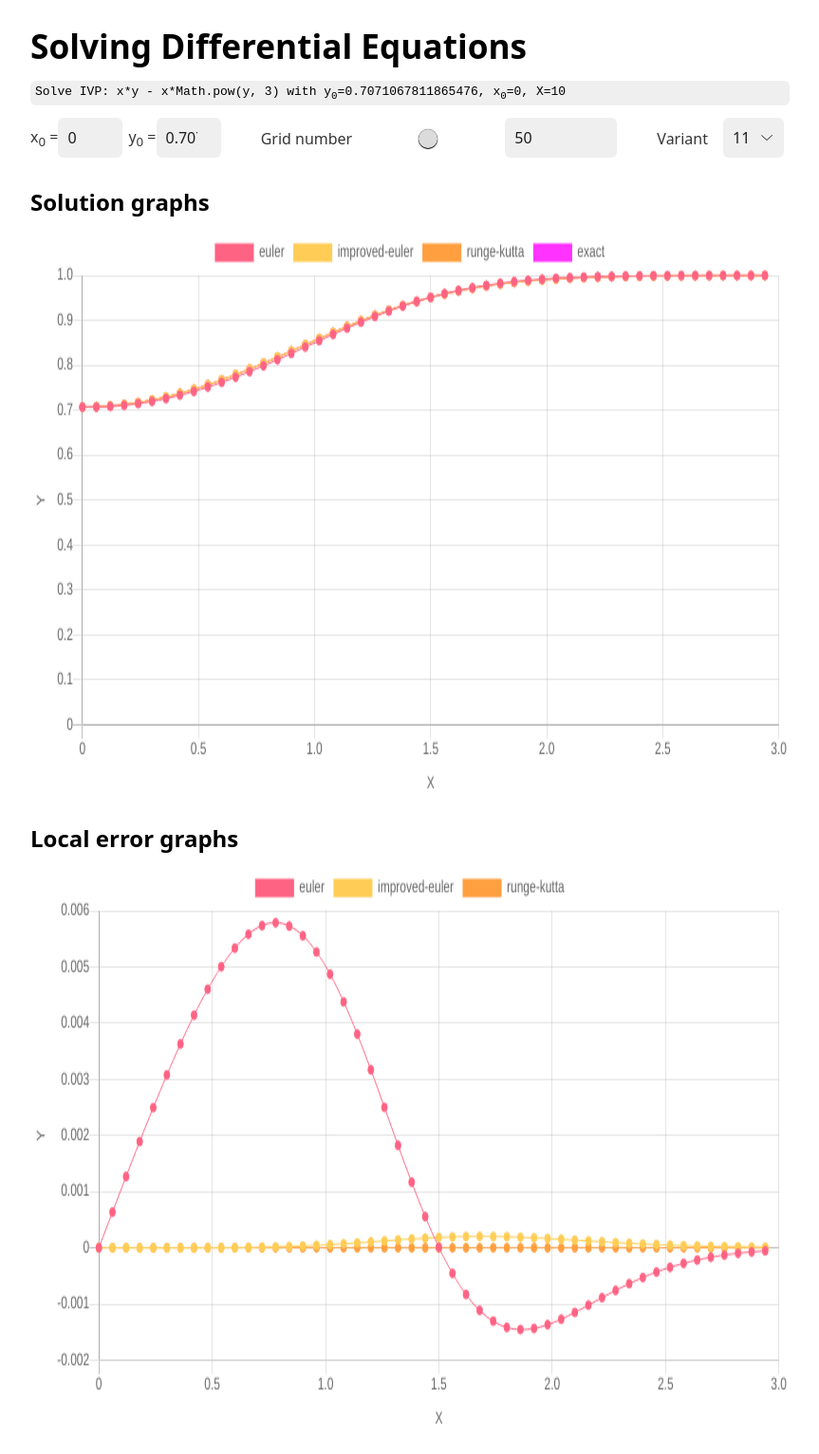
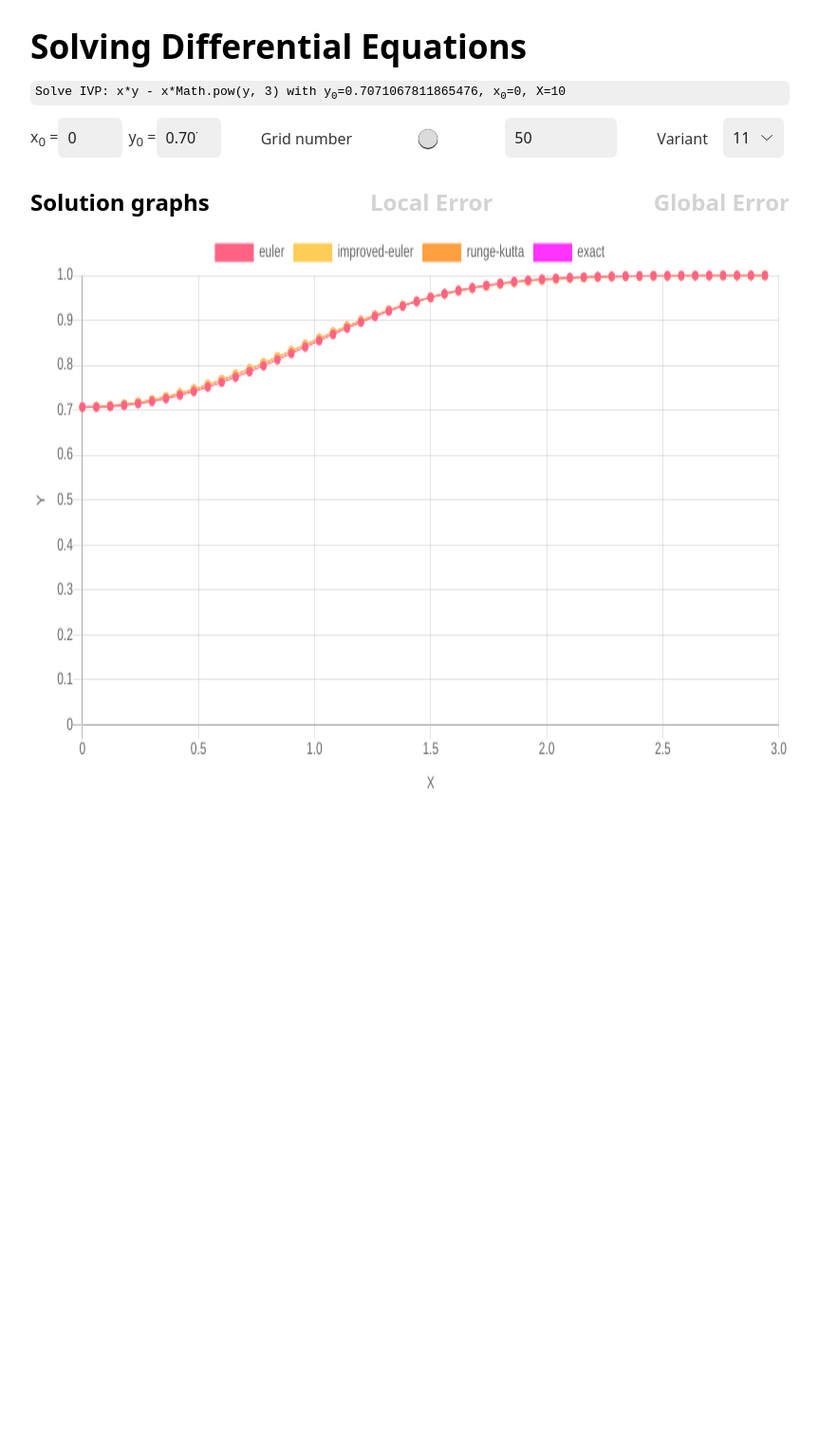
Before and after one commit to VanishMax/solving-de, a website built with webpack: page index.html in a window 1280 px wide. Shown: the whole page at 95% size, without its empty margins (208-1071 px from the left). After the commit the page ends 862 px from the top, so only its background shows below. Built offline with nearby package versions, Linux system fonts and the light colour scheme.

Commit message:
Implement tabs for changing charts

```diff
--- a/index.html
+++ b/index.html
@@ -58,11 +58,15 @@
       </div>
     </div>
 
-    <h2>Solution graphs</h2>
-    <canvas id="methods"></canvas>
+    <nav id="tabs">
+      <h2 class="tab active" data-tab="1">Solution graphs</h2>
+      <h2 class="tab" data-tab="2">Local Error</h2>
+      <h2 class="tab" data-tab="3">Global Error</h2>
+    </nav>
 
-    <h2>Local error graphs</h2>
-    <canvas id="local-error"></canvas>
+    <canvas id="methods" data-tab="1" class="active"></canvas>
+    <canvas id="local-error" data-tab="2"></canvas>
+    <canvas id="global-error" data-tab="3"></canvas>
 
     <script src="dist/bundle.js"></script>
 </body>
--- a/js/index.js
+++ b/js/index.js
@@ -19,6 +19,10 @@ window.onload = function() {
   document.getElementById('grid').addEventListener('input', changeGrid);
   document.getElementById('grid-num').addEventListener('input', changeGrid);
   document.getElementById('variant').addEventListener('change', changeVariant);
+
+  document.querySelectorAll('.tab').forEach(el => {
+    el.addEventListener('click', changeTab);
+  })
 };
 
 const updateAll = () => {
@@ -41,3 +45,22 @@ const changeVariant = e => {
   variant.changeVar(e.target.value);
   updateAll();
 };
+
+const changeTab = e => {
+  document.querySelectorAll('.tab').forEach(el => {
+    if (el.classList.contains('active')) {
+      el.classList.toggle('active');
+    }
+  });
+
+  let activeTab = e.target.getAttribute('data-tab');
+  e.target.classList.toggle('active');
+
+  document.querySelectorAll('canvas').forEach(el => {
+    if (el.getAttribute('data-tab') === activeTab) {
+      el.classList.add('active');
+    } else {
+      el.classList.remove('active');
+    }
+  });
+};
--- a/style.css
+++ b/style.css
@@ -44,3 +44,18 @@ input[type=range]::-webkit-slider-runnable-track {
     border-radius: 6px;
     box-sizing: border-box;
 }
+
+#tabs {
+  display: flex;
+  justify-content: space-between;
+}
+
+#tabs > .tab:not(.active) {
+  cursor: pointer;
+  color: lightgray;
+  transition: color .2s;
+}
+
+canvas:not(.active) {
+  display: none !important;
+}
```
Also changed, not shown: dist/bundle.js.
